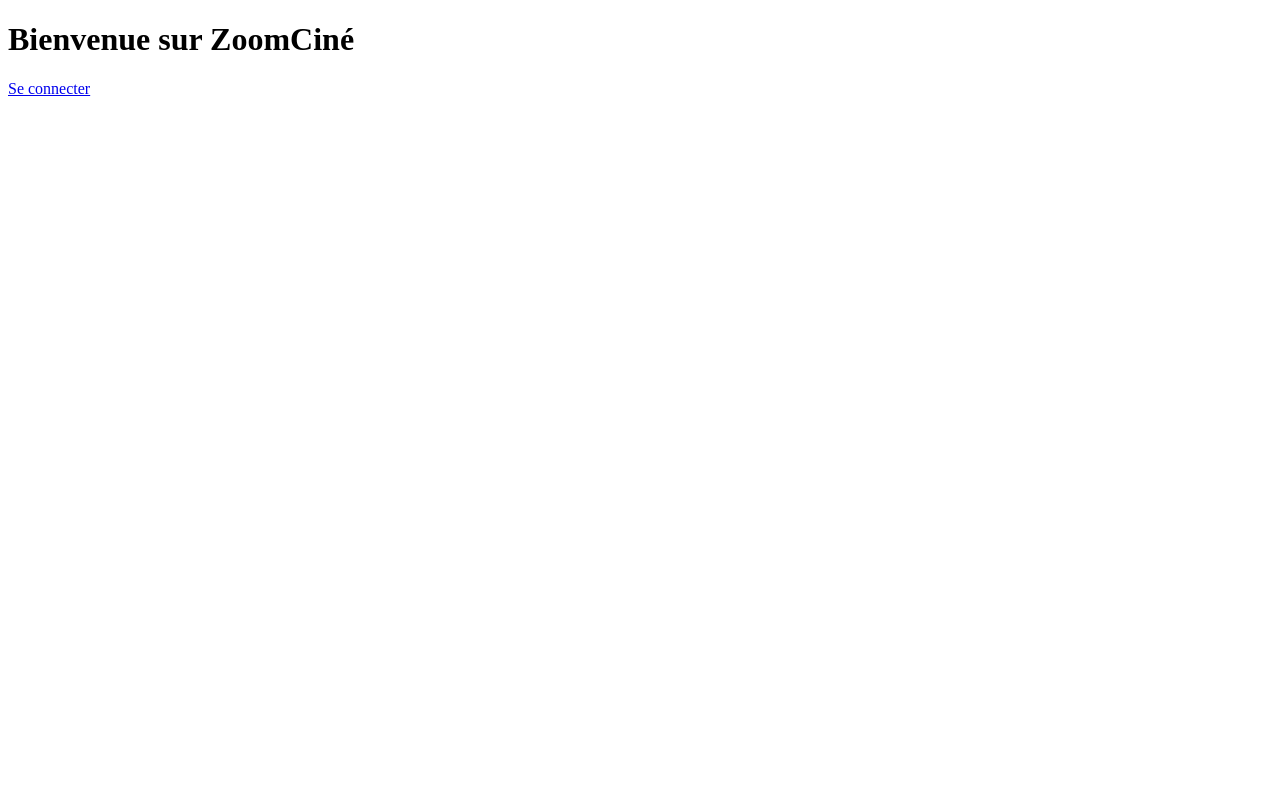
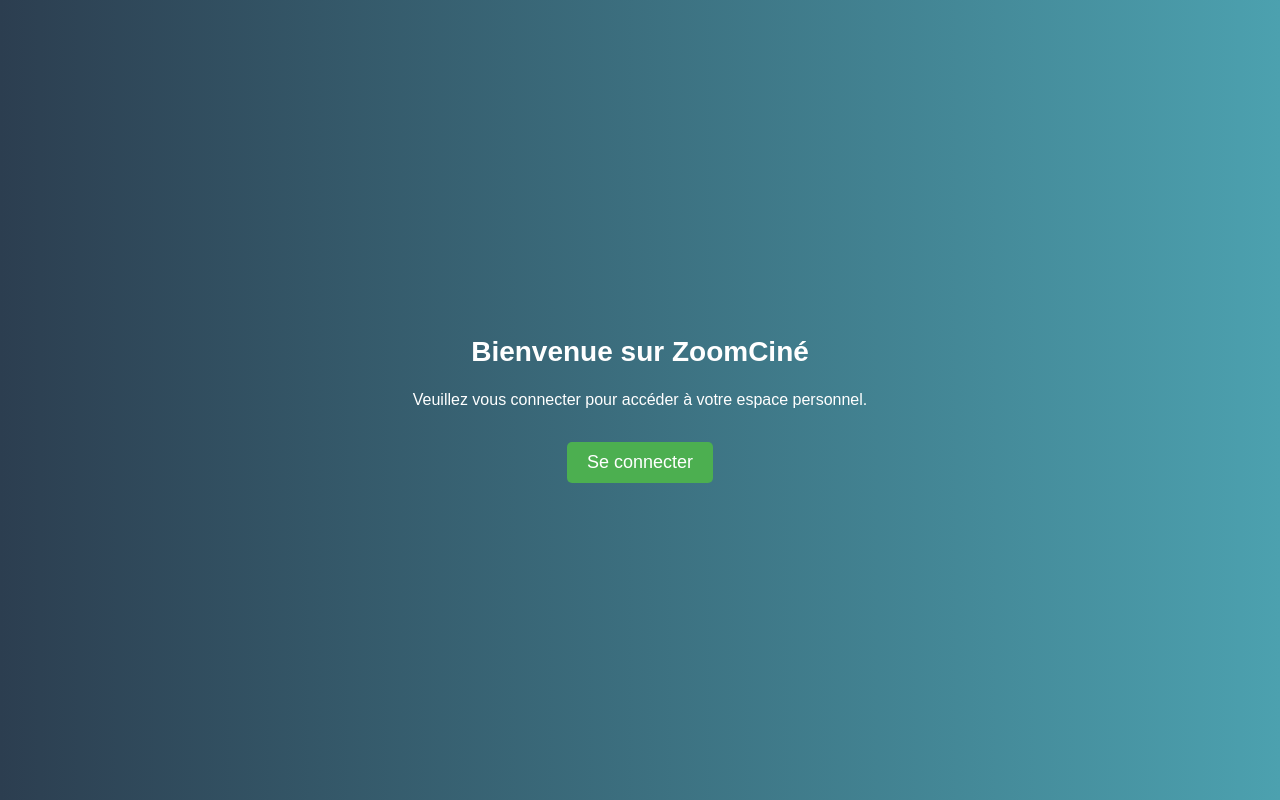
Before and after one commit to camouais/APIREST_cin-ma, a website: page Front-end/public/index.html in a window 1280 px wide. Drawn offline with Linux system fonts and the light colour scheme.

Commit message:
mise en page localhost index.html

```diff
--- a/Front-end/public/index.html
+++ b/Front-end/public/index.html
@@ -1,11 +1,72 @@
 <!DOCTYPE html>
-<html lang="en">
+<html lang="fr">
 <head>
     <meta charset="UTF-8">
-    <title>Films API</title>
+    <meta name="viewport" content="width=device-width, initial-scale=1.0">
+    <title>ZoomCiné - Accueil</title>
+    <style>
+        body {
+            margin: 0;
+            font-family: Arial, sans-serif;
+            background: linear-gradient(to right, #2c3e50, #4ca1af);
+            color: white;
+            display: flex;
+            justify-content: center;
+            align-items: center;
+            height: 100vh;
+            text-align: center;
+        }
+
+        <!--Case centrale -->
+        .wrapper {
+            background: rgba(0, 0, 0, 0.7);
+            padding: 30px;
+            border-radius: 10px;
+            box-shadow: 0 4px 8px rgba(0, 0, 0, 0.3);
+            width: 90%;
+            max-width: 400px;
+        }
+
+        /* Titre principal */
+        h1 {
+            font-size: 28px;
+            margin-bottom: 20px;
+        }
+
+        /* Texte de description */
+        p {
+            font-size: 16px;
+            line-height: 1.5;
+            margin-bottom: 30px;
+        }
+
+        /* Bouton "Se connecter" */
+        .login-btn {
+            display: inline-block;
+            background-color: #4caf50;
+            color: white;
+            text-decoration: none;
+            font-size: 18px;
+            padding: 10px 20px;
+            border-radius: 5px;
+            transition: background-color 0.3s ease;
+            cursor: pointer;
+            border: none;
+        }
+
+        .login-btn:hover {
+            background-color: #45a049;
+        }
+    </style>
 </head>
 <body>
+<div class="wrapper">
     <h1>Bienvenue sur ZoomCiné</h1>
-    <a href="login.html">Se connecter</a>
+    <p>
+        Veuillez vous connecter pour accéder à votre espace personnel.
+    </p>
+    <!-- Bouton pour rediriger vers la page de connexion -->
+    <button class="login-btn" onclick="window.location.href='login.html'">Se connecter</button>
+</div>
 </body>
 </html>
--- a/Front-end/public/script.js
+++ b/Front-end/public/script.js
@@ -68,8 +68,6 @@
         });
 }
 
-
-
 async function loginUser(email, password) {
     const loginData = { email, password };
 
```
Also changed, not shown: Back-end/Middleware/authMiddleware.js (line endings or trailing spaces), Front-end/public/login.html (indentation only).
